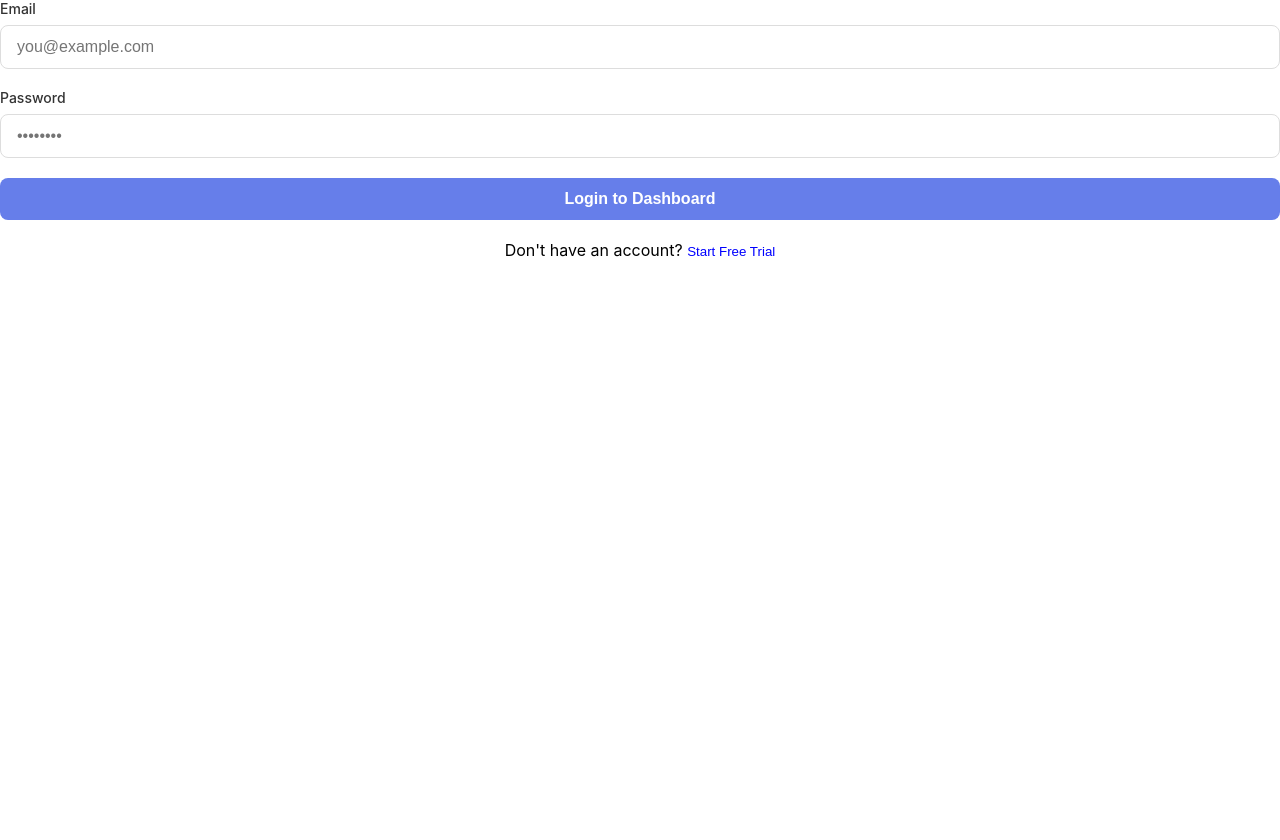
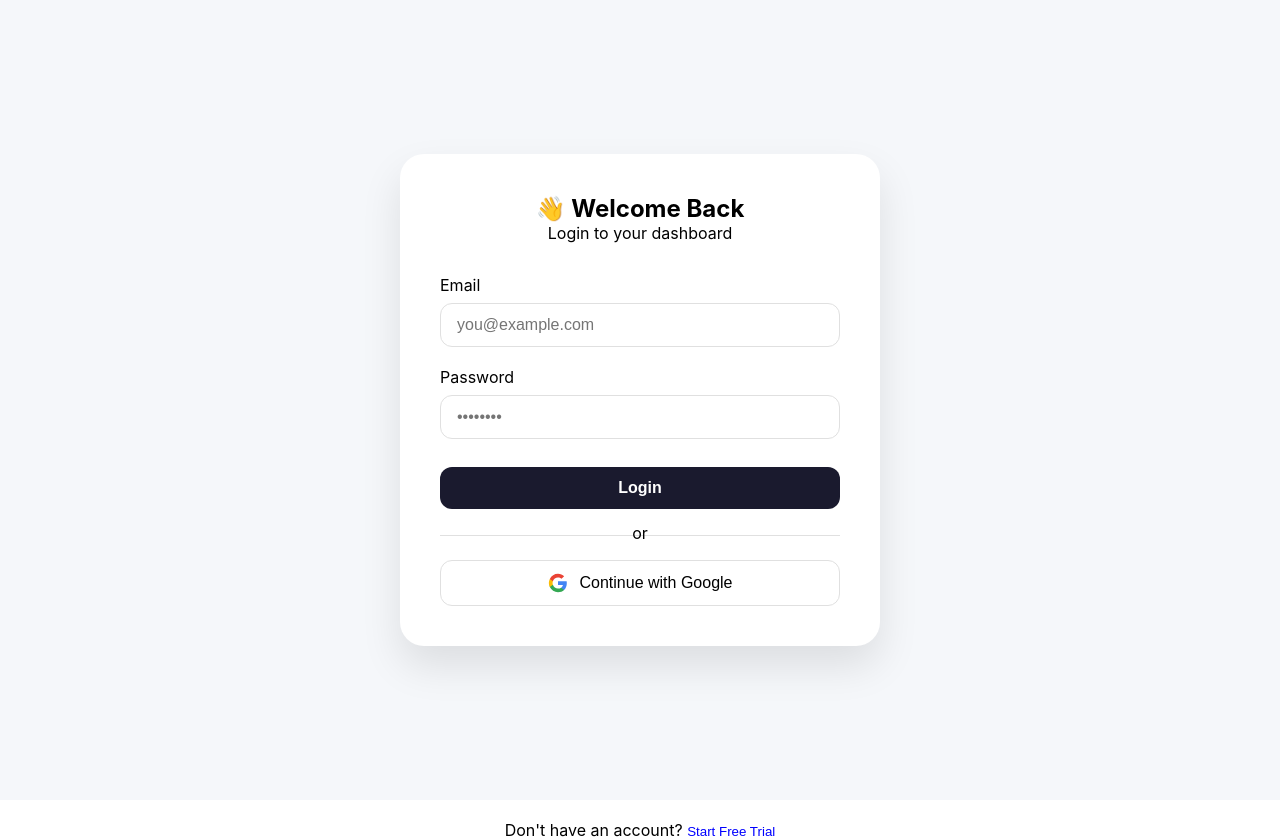
Before and after one commit to khaleelkreates/dunning-dashboard, a React (Create React App) app: page / in a window 1280 px wide. Before the commit the page ends 800 px from the top, so only its background shows below. Built offline with nearby package versions, Linux system fonts and the light colour scheme.

Commit message:
Complete multi-tenant setup with Apps Script template

```diff
--- a/src/Login.js
+++ b/src/Login.js
@@ -1,3 +1,4 @@
+// src/Login.js
 import React, { useState } from 'react'
 import { supabase } from './supabaseClient'
 
@@ -23,89 +24,157 @@ export default function Login({ onLogin }) {
       return
     }
 
-    setMessage('✅ Login successful! Redirecting...')
-    setTimeout(() => {
     onLogin(data.user)
-    }, 1000)
+  }
+
+  const handleGoogleLogin = async () => {
+    setLoading(true)
+
+    const { error } = await supabase.auth.signInWithOAuth({
+      provider: 'google',
+      options: {
+        scopes: 'https://www.googleapis.com/auth/gmail.send',
+        redirectTo: `${window.location.origin}/auth/callback`
+      }
+    })
+
+    if (error) {
+      alert(error.message)
+      setLoading(false)
+    }
   }
 
   return (
+    <div style={styles.container}>
+      <div style={styles.card}>
+        <div style={styles.header}>
+          <h2>👋 Welcome Back</h2>
+          <p>Login to your dashboard</p>
+        </div>
+
         <form onSubmit={handleLogin} style={styles.form}>
           <div style={styles.inputGroup}>
-        <label style={styles.label}>Email</label>
+            <label>Email</label>
             <input
               type="email"
               value={email}
               onChange={(e) => setEmail(e.target.value)}
+              placeholder="you@example.com"
               required
               style={styles.input}
-          placeholder="you@example.com"
             />
           </div>
           <div style={styles.inputGroup}>
-        <label style={styles.label}>Password</label>
+            <label>Password</label>
             <input
               type="password"
               value={password}
               onChange={(e) => setPassword(e.target.value)}
+              placeholder="••••••••"
               required
               style={styles.input}
-          placeholder="••••••••"
             />
           </div>
-      <button type="submit" disabled={loading} style={styles.button}>
-        {loading ? 'Logging in...' : 'Login to Dashboard'}
+          <button type="submit" disabled={loading} style={styles.submitBtn}>
+            {loading ? 'Logging in...' : 'Login'}
           </button>
-      {message && <p style={message.includes('✅') ? styles.successMessage : styles.errorMessage}>{message}</p>}
         </form>
+
+        <div style={styles.divider}>
+          <span>or</span>
+        </div>
+
+        <button onClick={handleGoogleLogin} disabled={loading} style={styles.googleBtn}>
+          <svg width="20" height="20" viewBox="0 0 24 24">
+            <path d="M22.56 12.25c0-.78-.07-1.53-.2-2.25H12v4.26h5.92c-.26 1.37-1.04 2.53-2.21 3.31v2.77h3.57c2.08-1.92 3.28-4.74 3.28-8.09z" fill="#4285F4"/>
+            <path d="M12 23c2.97 0 5.46-.98 7.28-2.66l-3.57-2.77c-.98.66-2.23 1.06-3.71 1.06-2.86 0-5.29-1.93-6.16-4.53H2.18v2.84C3.99 20.53 7.7 23 12 23z" fill="#34A853"/>
+            <path d="M5.84 14.09c-.22-.66-.35-1.36-.35-2.09s.13-1.43.35-2.09V7.07H2.18C1.43 8.55 1 10.22 1 12s.43 3.45 1.18 4.93l2.85-2.22.81-.62z" fill="#FBBC05"/>
+            <path d="M12 5.38c1.62 0 3.06.56 4.21 1.64l3.15-3.15C17.45 2.09 14.97 1 12 1 7.7 1 3.99 3.47 2.18 7.07l3.66 2.84c.87-2.6 3.3-4.53 6.16-4.53z" fill="#EA4335"/>
+          </svg>
+          Continue with Google
+        </button>
+
+        {message && <p style={styles.errorMsg}>{message}</p>}
+      </div>
+    </div>
   )
 }
 
 const styles = {
+  container: {
+    minHeight: '100vh',
+    display: 'flex',
+    alignItems: 'center',
+    justifyContent: 'center',
+    backgroundColor: '#f5f7fa',
+    padding: '20px',
+  },
+  card: {
+    backgroundColor: 'white',
+    borderRadius: '24px',
+    padding: '40px',
+    width: '100%',
+    maxWidth: '480px',
+    boxShadow: '0 20px 40px rgba(0,0,0,0.1)',
+  },
+  header: {
+    textAlign: 'center',
+    marginBottom: '32px',
+  },
   form: {
     display: 'flex',
     flexDirection: 'column',
     gap: '20px',
+    marginBottom: '24px',
   },
   inputGroup: {
     display: 'flex',
     flexDirection: 'column',
     gap: '8px',
   },
-  label: {
-    fontSize: '14px',
-    fontWeight: '500',
-    color: '#333',
-  },
   input: {
     padding: '12px 16px',
     fontSize: '16px',
-    border: '1px solid #ddd',
-    borderRadius: '8px',
+    border: '1px solid #e0e0e0',
+    borderRadius: '12px',
     outline: 'none',
-    transition: 'border-color 0.2s',
   },
-  button: {
-    backgroundColor: '#667eea',
+  submitBtn: {
+    backgroundColor: '#1a1a2e',
     color: 'white',
-    padding: '12px 24px',
+    padding: '12px',
     fontSize: '16px',
-    fontWeight: 'bold',
+    fontWeight: '600',
     border: 'none',
-    borderRadius: '8px',
+    borderRadius: '12px',
     cursor: 'pointer',
-    transition: 'background-color 0.2s',
+    marginTop: '8px',
   },
-  errorMessage: {
+  divider: {
+    textAlign: 'center',
+    margin: '24px 0',
+    position: 'relative',
+    borderBottom: '1px solid #e0e0e0',
+    lineHeight: '0.1em',
+  },
+  googleBtn: {
+    display: 'flex',
+    alignItems: 'center',
+    justifyContent: 'center',
+    gap: '12px',
+    width: '100%',
+    padding: '12px',
+    backgroundColor: 'white',
+    border: '1px solid #e0e0e0',
+    borderRadius: '12px',
+    cursor: 'pointer',
+    fontSize: '16px',
+    fontWeight: '500',
+  },
+  errorMsg: {
     color: '#e74c3c',
     fontSize: '14px',
-    marginTop: '12px',
     textAlign: 'center',
-  },
-  successMessage: {
-    color: '#27ae60',
-    fontSize: '14px',
-    marginTop: '12px',
-    textAlign: 'center',
+    marginTop: '20px',
   },
 }
--- a/src/Signup.js
+++ b/src/Signup.js
@@ -1,3 +1,4 @@
+// src/Signup.js
 import React, { useState } from 'react'
 import { supabase } from './supabaseClient'
 
@@ -8,27 +9,7 @@ export default function Signup() {
   const [loading, setLoading] = useState(false)
   const [message, setMessage] = useState('')
 
-  // Google Signup
-  const handleGoogleSignup = async () => {
-    setLoading(true)
-
-    const { error } = await supabase.auth.signInWithOAuth({
-     provider: 'google',
-  options: {
-    scopes: 'https://www.googleapis.com/auth/gmail.send',
-    redirectTo: 'https://hiltlozttngjthpudyea.supabase.co/auth/v1/callback'
-,
-      },
-    })
-
-    if (error) {
-      setMessage(error.message)
-      setLoading(false)
-    }
-  }
-
-  // Email Signup
-  const handleSignup = async (e) => {
+  const handleEmailSignup = async (e) => {
     e.preventDefault()
     setLoading(true)
     setMessage('')
@@ -51,7 +32,7 @@ export default function Signup() {
           business_name: businessName,
           owner_email: email,
           status: 'pending',
-        },
+        }
       ])
 
     if (businessError) {
@@ -60,137 +41,202 @@ export default function Signup() {
       return
     }
 
-    setMessage('✅ Account created! You can now login.')
+    setMessage('✅ Account created! Check your email to confirm.')
     setLoading(false)
+  }
 
-    // Clear form
-    setEmail('')
-    setPassword('')
-    setBusinessName('')
+  const handleGoogleSignup = async () => {
+    setLoading(true)
+
+    const { error } = await supabase.auth.signInWithOAuth({
+      provider: 'google',
+      options: {
+        scopes: 'https://www.googleapis.com/auth/gmail.send',
+        redirectTo: `${window.location.origin}/auth/callback`
+      }
+    })
+
+    if (error) {
+      alert(error.message)
+      setLoading(false)
+    }
   }
 
   return (
-    <form onSubmit={handleSignup} style={styles.form}>
+    <div style={styles.container}>
+      <div style={styles.card}>
+        <div style={styles.header}>
+          <h2>✨ Start Free Trial</h2>
+          <p>Join hundreds of businesses automating their receivables</p>
+        </div>
+
+        <form onSubmit={handleEmailSignup} style={styles.form}>
           <div style={styles.inputGroup}>
-        <label style={styles.label}>Business Name</label>
-
+            <label>Business Name</label>
             <input
               type="text"
               value={businessName}
               onChange={(e) => setBusinessName(e.target.value)}
+              placeholder="Your Business Name"
               required
               style={styles.input}
-          placeholder="Your Business Name"
             />
           </div>
-
           <div style={styles.inputGroup}>
-        <label style={styles.label}>Email</label>
-
+            <label>Email</label>
             <input
               type="email"
               value={email}
               onChange={(e) => setEmail(e.target.value)}
+              placeholder="you@example.com"
               required
               style={styles.input}
-          placeholder="you@example.com"
             />
           </div>
-
           <div style={styles.inputGroup}>
-        <label style={styles.label}>Password</label>
-
+            <label>Password</label>
             <input
               type="password"
               value={password}
               onChange={(e) => setPassword(e.target.value)}
+              placeholder="••••••••"
               required
               style={styles.input}
-          placeholder="••••••••"
             />
           </div>
-
-      <button type="submit" disabled={loading} style={styles.button}>
+          <button type="submit" disabled={loading} style={styles.submitBtn}>
             {loading ? 'Creating account...' : 'Start Free Trial'}
           </button>
+        </form>
 
-      {/* Google Signup Button */}
-      <button
-        type="button"
-        onClick={handleGoogleSignup}
-        disabled={loading}
-        style={{
-          ...styles.button,
-          backgroundColor: '#db4437',
-        }}
-      >
+        <div style={styles.divider}>
+          <span>or</span>
+        </div>
+
+        <button onClick={handleGoogleSignup} disabled={loading} style={styles.googleBtn}>
+          <svg width="20" height="20" viewBox="0 0 24 24" style={styles.googleIcon}>
+            <path d="M22.56 12.25c0-.78-.07-1.53-.2-2.25H12v4.26h5.92c-.26 1.37-1.04 2.53-2.21 3.31v2.77h3.57c2.08-1.92 3.28-4.74 3.28-8.09z" fill="#4285F4"/>
+            <path d="M12 23c2.97 0 5.46-.98 7.28-2.66l-3.57-2.77c-.98.66-2.23 1.06-3.71 1.06-2.86 0-5.29-1.93-6.16-4.53H2.18v2.84C3.99 20.53 7.7 23 12 23z" fill="#34A853"/>
+            <path d="M5.84 14.09c-.22-.66-.35-1.36-.35-2.09s.13-1.43.35-2.09V7.07H2.18C1.43 8.55 1 10.22 1 12s.43 3.45 1.18 4.93l2.85-2.22.81-.62z" fill="#FBBC05"/>
+            <path d="M12 5.38c1.62 0 3.06.56 4.21 1.64l3.15-3.15C17.45 2.09 14.97 1 12 1 7.7 1 3.99 3.47 2.18 7.07l3.66 2.84c.87-2.6 3.3-4.53 6.16-4.53z" fill="#EA4335"/>
+          </svg>
           Continue with Google
         </button>
 
-      {message && (
-        <p
-          style={
-            message.includes('✅')
-              ? styles.successMessage
-              : styles.errorMessage
-          }
-        >
-          {message}
-        </p>
-      )}
-    </form>
+        {message && <p style={message.includes('✅') ? styles.successMsg : styles.errorMsg}>{message}</p>}
+      </div>
+    </div>
   )
 }
 
 const styles = {
+  container: {
+    minHeight: '100vh',
+    display: 'flex',
+    alignItems: 'center',
+    justifyContent: 'center',
+    backgroundColor: '#f5f7fa',
+    padding: '20px',
+  },
+  card: {
+    backgroundColor: 'white',
+    borderRadius: '24px',
+    padding: '40px',
+    width: '100%',
+    maxWidth: '480px',
+    boxShadow: '0 20px 40px rgba(0,0,0,0.1)',
+  },
+  header: {
+    textAlign: 'center',
+    marginBottom: '32px',
+  },
+  header: {
+    textAlign: 'center',
+    marginBottom: '32px',
+  },
   form: {
     display: 'flex',
     flexDirection: 'column',
     gap: '20px',
+    marginBottom: '24px',
   },
-
   inputGroup: {
     display: 'flex',
     flexDirection: 'column',
     gap: '8px',
   },
-
   label: {
     fontSize: '14px',
     fontWeight: '500',
     color: '#333',
   },
-
   input: {
     padding: '12px 16px',
     fontSize: '16px',
-    border: '1px solid #ddd',
-    borderRadius: '8px',
+    border: '1px solid #e0e0e0',
+    borderRadius: '12px',
     outline: 'none',
+    transition: 'border-color 0.2s',
   },
-
-  button: {
-    backgroundColor: '#667eea',
+  submitBtn: {
+    backgroundColor: '#1a1a2e',
     color: 'white',
-    padding: '12px 24px',
+    padding: '12px',
     fontSize: '16px',
-    fontWeight: 'bold',
+    fontWeight: '600',
     border: 'none',
-    borderRadius: '8px',
+    borderRadius: '12px',
     cursor: 'pointer',
+    marginTop: '8px',
   },
-
-  errorMessage: {
+  divider: {
+    textAlign: 'center',
+    margin: '24px 0',
+    position: 'relative',
+    borderBottom: '1px solid #e0e0e0',
+    lineHeight: '0.1em',
+  },
+  googleBtn: {
+    display: 'flex',
+    alignItems: 'center',
+    justifyContent: 'center',
+    gap: '12px',
+    width: '100%',
+    padding: '12px',
+    backgroundColor: 'white',
+    border: '1px solid #e0e0e0',
+    borderRadius: '12px',
+    cursor: 'pointer',
+    fontSize: '16px',
+    fontWeight: '500',
+    transition: 'background-color 0.2s',
+  },
+  googleIcon: {
+    marginRight: '8px',
+  },
+  errorMsg: {
     color: '#e74c3c',
     fontSize: '14px',
-    marginTop: '12px',
     textAlign: 'center',
+    marginTop: '20px',
   },
-
-  successMessage: {
+  successMsg: {
     color: '#27ae60',
     fontSize: '14px',
-    marginTop: '12px',
     textAlign: 'center',
+    marginTop: '20px',
   },
 }
+
+// Add input focus effect with style injection
+const styleSheet = document.createElement("style")
+styleSheet.textContent = `
+  input:focus {
+    border-color: #1a1a2e !important;
+    box-shadow: 0 0 0 2px rgba(26, 26, 46, 0.1);
+  }
+  button:hover {
+    opacity: 0.9;
+  }
+`
+document.head.appendChild(styleSheet)
```
Lines whose indentation alone changed are shown as unchanged.
